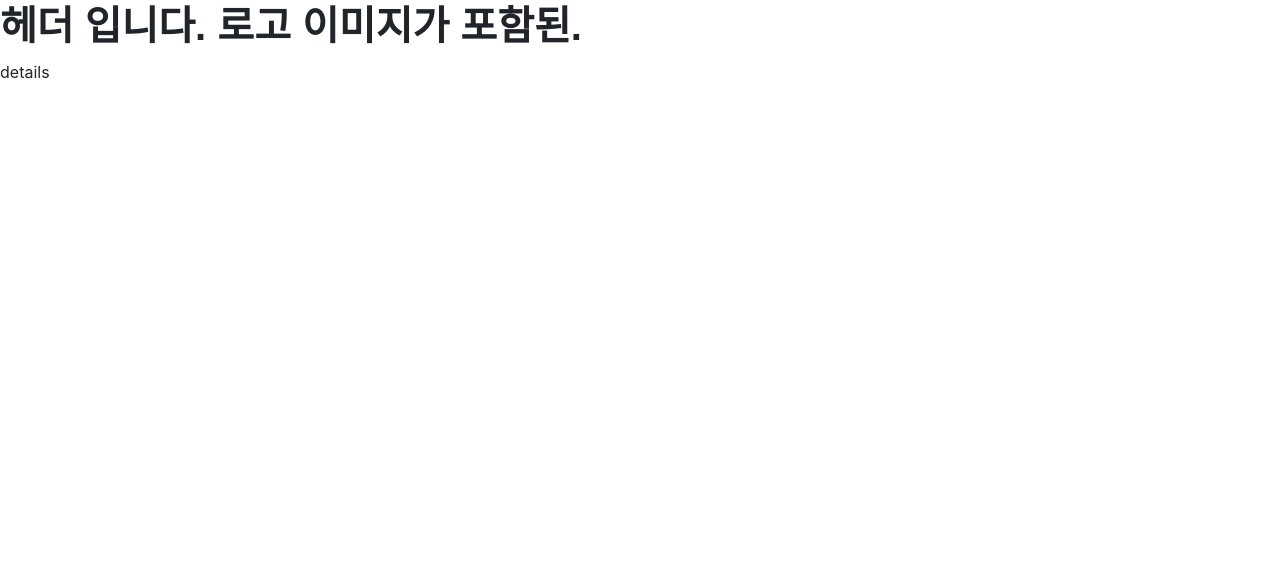
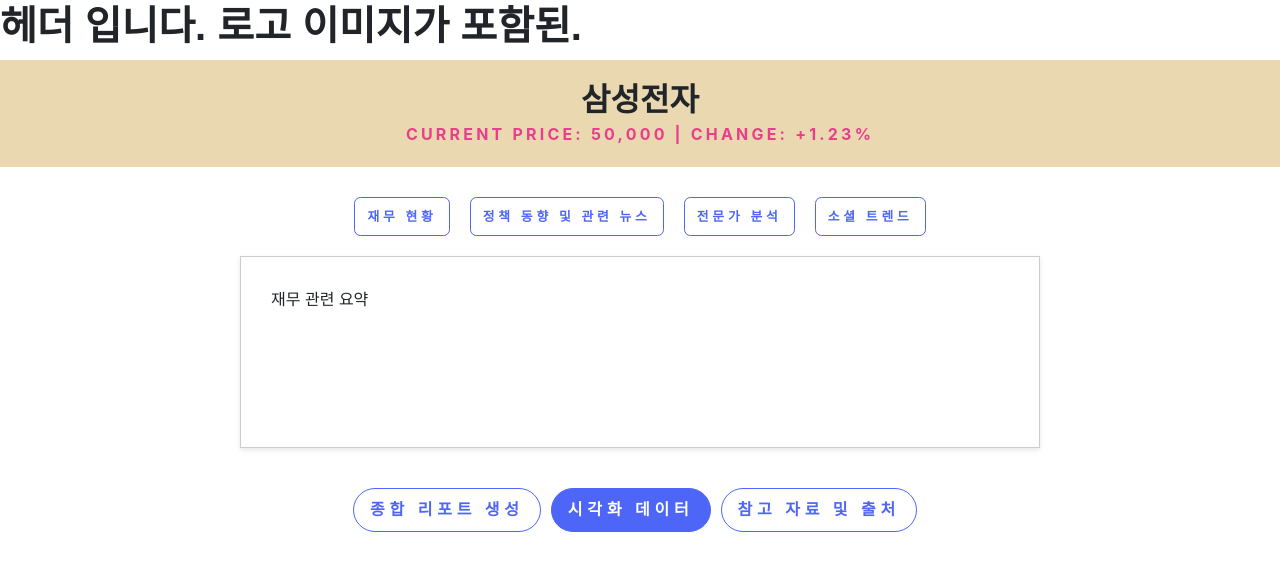
Before and after one commit to DIVA-APT/diva-frontend, a React (Create React App) app: page /a in a window 1280 px wide. Shown: the top 570 px of the page. Built offline with nearby package versions, Linux system fonts and the light colour scheme.

Commit message:
feat: detailpage 초기

```diff
--- a/src/pages/DetailPage.js
+++ b/src/pages/DetailPage.js
@@ -1,7 +1,72 @@
-import React from 'react';
+import React, { useState } from 'react';
 
 const DetailPage = () => {
-  return <div className='col-sm-6 col-lg-4 mb-30px hover-animate'>details</div>;
+  const [showVisualization, setShowVisualization] = useState(false); // 이미지 표시 상태를 관리합니다.
+  const [showReferences, setShowReferences] = useState(false); // 참고 자료 및 출처 표시 상태를 관리합니다.
+
+  return (
+    <div>
+      <div className="col-md-8" style={{ background: 'center center', backgroundColor: '#EAD8B1', width: '100%', textAlign: 'center', padding: '20px 0' }}>
+        <h2 className="mb-md-0">삼성전자</h2>
+        <p className="subtitle text-secondary">Current Price: 50,000 | Change: +1.23%</p>
+      </div>
+      <div style={{ display: 'flex', justifyContent: 'center', marginBottom: '20px', paddingTop: '30px' }}>
+        <button className="btn btn-outline-primary" style={{ margin: '0 10px' }} href="#" role="button">재무 현황</button>
+        <button className="btn btn-outline-primary" style={{ margin: '0 10px' }} href="#" role="button">정책 동향 및 관련 뉴스</button>
+        <button className="btn btn-outline-primary" style={{ margin: '0 10px' }} href="#" role="button">전문가 분석</button>
+        <button className="btn btn-outline-primary" style={{ margin: '0 10px' }} href="#" role="button">소셜 트렌드</button>
+      </div>
+
+      <div style={{ padding: '20px', maxWidth: '800px', margin: 'auto', border: '1px solid #ccc', boxShadow: '0px 2px 5px rgba(0,0,0,0.1)' }}>
+        <div style={{ width: '100%', height: '150px', border: 'none', padding: '10px' }}>재무 관련 요약</div>
+      </div>
+
+      <div>
+        <ul className="nav nav-pills-custom" style={{ display: 'flex', justifyContent: 'center', marginBottom: '20px', paddingTop: '30px' }}>
+          <li className="nav-item">
+            <button className="nav-link btn" onClick={() => { setShowVisualization(false); setShowReferences(false); }}>종합 리포트 생성</button>
+          </li>
+          <li className="nav-item">
+            <button className="nav-link btn active" onClick={() => { setShowVisualization(!showVisualization); setShowReferences(false); }}>시각화 데이터</button>
+          </li>
+          <li className="nav-item">
+            <button className="nav-link btn" onClick={() => { setShowReferences(!showReferences); setShowVisualization(false); }}>참고 자료 및 출처</button>
+          </li>
+        </ul>
+        {showVisualization && (
+          <div style={{ maxWidth: '800px', margin: '20px auto', display: 'block' }}>
+            <img src="/img/chart.png" alt="Visualization" style={{ width: '100%', height: 'auto' }} />
+          </div>
+        )}
+        {showReferences && (
+          <div style={{ maxWidth: '800px', margin: '20px auto', textAlign: 'center' }}>
+          <div style={{ padding: '20px', maxWidth: '800px', margin: 'auto', border: '1px solid #ccc', boxShadow: '0px 2px 5px rgba(0,0,0,0.1)' }}>
+            <table style={{ width: '100%', borderCollapse: 'collapse' }}>
+              <thead>
+                <tr>
+                  <th style={{ border: '1px  #ccc', padding: '8px' }}>사용된 핵심 요약 데이터의 출처</th>
+                </tr>
+              </thead>
+              <tbody>
+                <tr>
+                  <td style={{ border: '1px solid #ccc', padding: '8px' }}>네이버</td>
+                </tr>
+                <tr>
+                  <td style={{ border: '1px solid #ccc', padding: '8px' }}>구글</td>
+                </tr>
+                <tr>
+                  <td style={{ border: '1px solid #ccc', padding: '8px' }}>네이버 증권</td>
+                </tr>
+              </tbody>
+            </table>
+          </div>
+        </div>
+        )}
+      </div>
+
+    </div>
+
+  );
 };
 
 export default DetailPage;
```
Also changed, not shown: public/img/chart.png (added).
